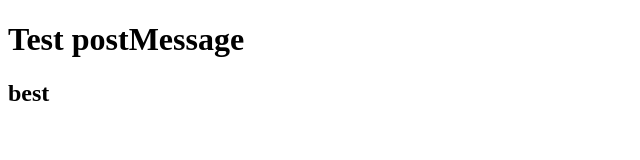
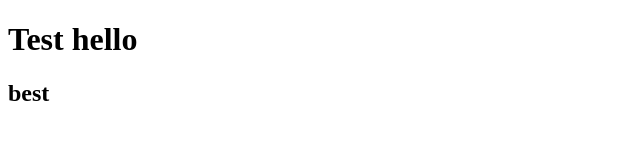
Before and after one commit to jamsrayvictim1/test-vuln-app, a plain HTML site: page index.html in a window 1280 px wide. Shown: the whole page, without its empty margins (0-640 px from the left). Drawn offline with Linux system fonts and the light colour scheme.

Commit message:
Update index.html

```diff
--- a/index.html
+++ b/index.html
@@ -6,7 +6,7 @@
     <title>Document</title>
 </head>
 <body>
-  <h1>Test postMessage</h1>
+  <h1>Test hello</h1>
   <h2>best</h2>
   <script src="index.js"></script>
 </body>
```
